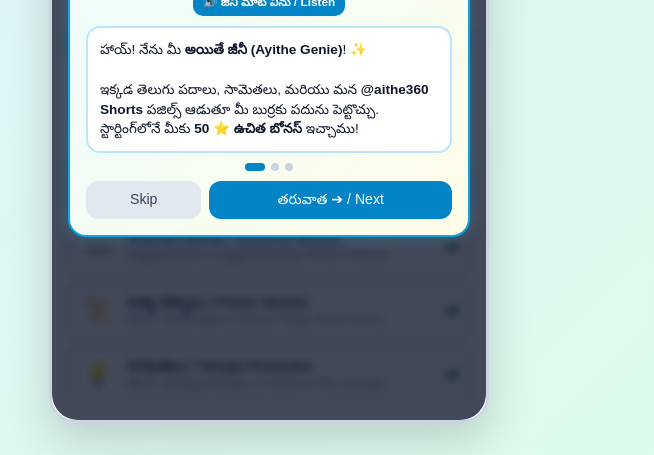
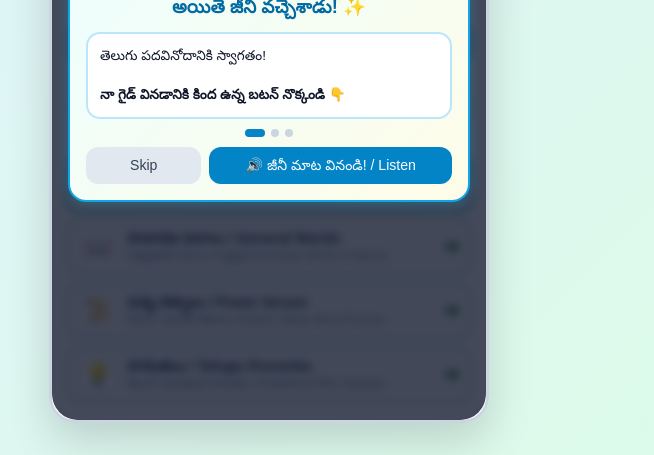
Before and after one commit to Jyothsna-001/telugu-padavinodam, a plain HTML site: page index.html in a window 1280 px wide. Shown: the part 345-800 px from the top of the page, without its empty margins (371-1025 px from the left). Drawn offline with nearby package versions, Linux system fonts and the light colour scheme; a web font is replaced by a local one.

Commit message:
Update index.html

```diff
--- a/index.html
+++ b/index.html
@@ -117,7 +117,6 @@
     .genie-avatar-wrap { display: flex; align-items: center; justify-content: center; gap: 10px; margin-bottom: 4px; }
     .genie-sparkle { font-size: 22px; animation: sparkleFloat 1.6s infinite ease-in-out; }
     .genie-avatar { font-size: 56px; display: inline-block; animation: floatParrot 1.8s infinite ease-in-out; }
-    .genie-speak-btn { background: #0284c7; color: #fff; border: none; border-radius: 10px; padding: 4px 10px; font-size: 0.74rem; font-weight: 700; cursor: pointer; margin-top: 4px; }
     .genie-speech-box { background: #fff; border: 2px solid #bae6fd; border-radius: 14px; padding: 12px; margin: 10px 0; font-size: 0.85rem; line-height: 1.45; color: #0f172a; text-align: left; }
     .genie-dots { display: flex; justify-content: center; gap: 6px; margin: 8px 0; }
     .genie-dot { width: 8px; height: 8px; border-radius: 50%; background: #cbd5e1; transition: all 0.25s ease; }
@@ -154,7 +153,7 @@
     <!-- LOBBY SCREEN -->
     <div class="view-screen" id="lobby-screen">
       <div class="lobby-header">
-        <button class="genie-replay-btn" type="button" onclick="openGenieIntro(true)">🧞‍♂️ గైడ్</button>
+        <button class="genie-replay-btn" type="button" onclick="openGenieIntro()">🧞‍♂️ గైడ్</button>
         <div class="lobby-parrot">🧞‍♂️🦜</div>
         <h1 class="lobby-title">తెలుగు పదవినోదం</h1>
         <p class="lobby-subtitle">By @aithe360 • 10-Level Telugu Word Adventure</p>
@@ -307,7 +306,6 @@
           <span class="genie-sparkle" style="animation-delay:0.5s;">✨</span>
         </div>
         <h2 style="font-family:'Ramabhadra',sans-serif; color:#0369a1; font-size:1.15rem;" id="genie-step-title">అయితే జీనీ స్వాగతం!</h2>
-        <button class="genie-speak-btn" type="button" onclick="speakGenieStep()">🔊 జీనీ మాట విను / Listen</button>
         <div class="genie-speech-box" id="genie-step-body"></div>
         <div class="genie-dots">
           <div class="genie-dot active" id="gdot-0"></div>
@@ -316,7 +314,7 @@
         </div>
         <div class="genie-actions">
           <button class="modal-btn" type="button" style="background:#e2e8f0; color:#334155; flex:0.6; margin-top:0;" onclick="closeGenieIntro()">Skip</button>
-          <button class="modal-btn" id="genie-next-btn" type="button" style="background:#0284c7; flex:1.4; margin-top:0;" onclick="nextGenieStep()">తరువాత ➔ / Next</button>
+          <button class="modal-btn" id="genie-next-btn" type="button" style="background:#0284c7; flex:1.4; margin-top:0;" onclick="nextGenieStep()">🔊 జీనీ మాట వినండి! / Listen</button>
         </div>
       </div>
     </div>
@@ -462,8 +460,14 @@
       }
     }
 
-    // AYITHE GENIE HOME INTRO STEPS (With Voice Narration!)
+    // AYITHE GENIE HOME INTRO STEPS (Always opens + 1-Tap Voice Unlock)
     const GENIE_INTRO_STEPS = [
+      {
+        icon: '🧞‍♂️',
+        title: 'అయితే జీనీ వచ్చేశాడు! ✨',
+        body: 'తెలుగు పదవినోదానికి స్వాగతం! <br/><br/><b>నా గైడ్ వినడానికి కింద ఉన్న బటన్ నొక్కండి 👇</b>',
+        speech: ''
+      },
       {
         icon: '🧞‍♂️',
         title: 'అయితే... తెలుగు పదవినోదానికి స్వాగతం!',
@@ -485,13 +489,11 @@
     ];
     let genieStepIdx = 0;
 
-    function openGenieIntro(forceShow = false) {
-      if (!forceShow && localStorage.getItem('telugu_padam_genie_seen') === 'yes') return;
+    function openGenieIntro() {
       genieStepIdx = 0;
       renderGenieStep();
       document.getElementById('genie-intro-modal').style.display = 'flex';
       if (window.confetti) window.confetti({ particleCount: 45, spread: 60, origin: { y: 0.45 } });
-      speakGenieStep();
     }
 
     function renderGenieStep() {
@@ -500,15 +502,22 @@
       document.getElementById('genie-step-title').textContent = s.title;
       document.getElementById('genie-step-body').innerHTML = s.body;
       [0, 1, 2].forEach(i => {
-        document.getElementById(`gdot-${i}`).classList.toggle('active', i === genieStepIdx);
+        const dot = document.getElementById(`gdot-${i}`);
+        if (dot) dot.classList.toggle('active', i === Math.max(0, genieStepIdx - 1));
       });
-      document.getElementById('genie-next-btn').textContent =
-        genieStepIdx === GENIE_INTRO_STEPS.length - 1 ? 'ఆట స్టార్ట్ చేద్దాం! 🚀' : 'తరువాత ➔ / Next';
+      const nextBtn = document.getElementById('genie-next-btn');
+      if (genieStepIdx === 0) {
+        nextBtn.textContent = '🔊 జీనీ మాట వినండి! / Listen';
+      } else if (genieStepIdx === GENIE_INTRO_STEPS.length - 1) {
+        nextBtn.textContent = 'ఆట స్టార్ట్ చేద్దాం! 🚀';
+      } else {
+        nextBtn.textContent = 'తరువాత ➔ / Next';
+      }
     }
 
     function speakGenieStep() {
       const s = GENIE_INTRO_STEPS[genieStepIdx];
-      speakTextDirectly(s.speech);
+      if (s && s.speech) speakTextDirectly(s.speech);
     }
 
     function nextGenieStep() {
@@ -524,7 +533,6 @@
 
     function closeGenieIntro() {
       if ('speechSynthesis' in window) window.speechSynthesis.cancel();
-      localStorage.setItem('telugu_padam_genie_seen', 'yes');
       document.getElementById('genie-intro-modal').style.display = 'none';
       checkDailyBonus();
     }
@@ -555,12 +563,10 @@
     // 10-Level Curated Data across Ayithe Specials, General, Poems, and Proverbs
     const CATEGORIES_DATA = {
       ayithe: [
-        // Level 1: సాధన (H) + ధనం (V) intersecting cleanly at ధ
         { level: 1, gridSize: 3, distractors: ['స','క','లం','వ'], wisdom: '🎬 Episode 1 (వేమన): "సాధనమున పనులు సమకూరు ధరలోన!" — Practice beats luck every single time!', words: [
           { num: 1, word: ['సా','ధ','న'], dir: 'H', r: 1, c: 0, clue: '🏀 వేమన చెప్పిన విజయానికి అసలైన మంత్రం (Practice)', hint: '______మున పనులు సమకూరు ధరలోన' },
           { num: 2, word: ['ధ','నం'], dir: 'V', r: 1, c: 1, clue: '💰 కష్టపడి సంపాదించే సంపద (Wealth)', hint: 'విద్యయే నిజమైన ______' }
         ] },
-        // Level 2: ఆచరణ (H) + వచనం (V) intersecting cleanly at చ
         { level: 2, gridSize: 4, distractors: ['ఆ','చా','రా','ణా'], wisdom: '🎬 Episode 2 (తెనాలి): "ఆరంభశూరత్వం కాదు, ఆచరణ ముఖ్యం!" — Starting beats overthinking!', words: [
           { num: 1, word: ['ఆ','చ','ర','ణ'], dir: 'H', r: 1, c: 0, clue: '✨ తెనాలి రామకృష్ణ మెచ్చిన పనిని ప్రారంభించే గుణం (Execution)', hint: 'ఆరంభశూరత్వం కాదు, ______ ముఖ్యం' },
           { num: 2, word: ['వ','చ','నం'], dir: 'V', r: 0, c: 1, clue: '📜 పద్యం కాకుండా వాక్య రూపంలో రాసే మాట (Prose / Saying)', hint: 'మంచి మాట లేదా సూక్తి' }
@@ -1306,12 +1312,8 @@
     document.getElementById('lobby-stars').textContent = score;
     updateDictCountBadge();
     setTimeout(() => {
-      if (localStorage.getItem('telugu_padam_genie_seen') !== 'yes') {
-        openGenieIntro(true);
-      } else {
-        checkDailyBonus();
-      }
-    }, 500);
+      openGenieIntro();
+    }, 350);
   </script>
 </body>
 </html>
```
